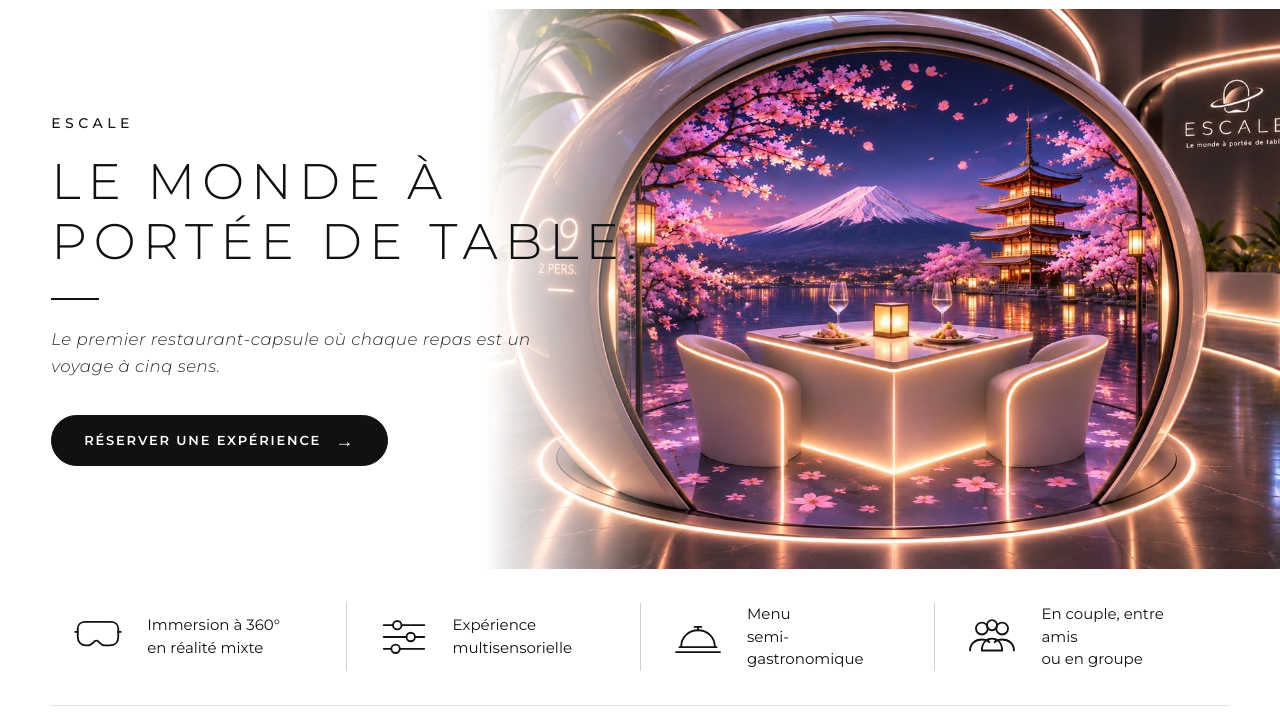
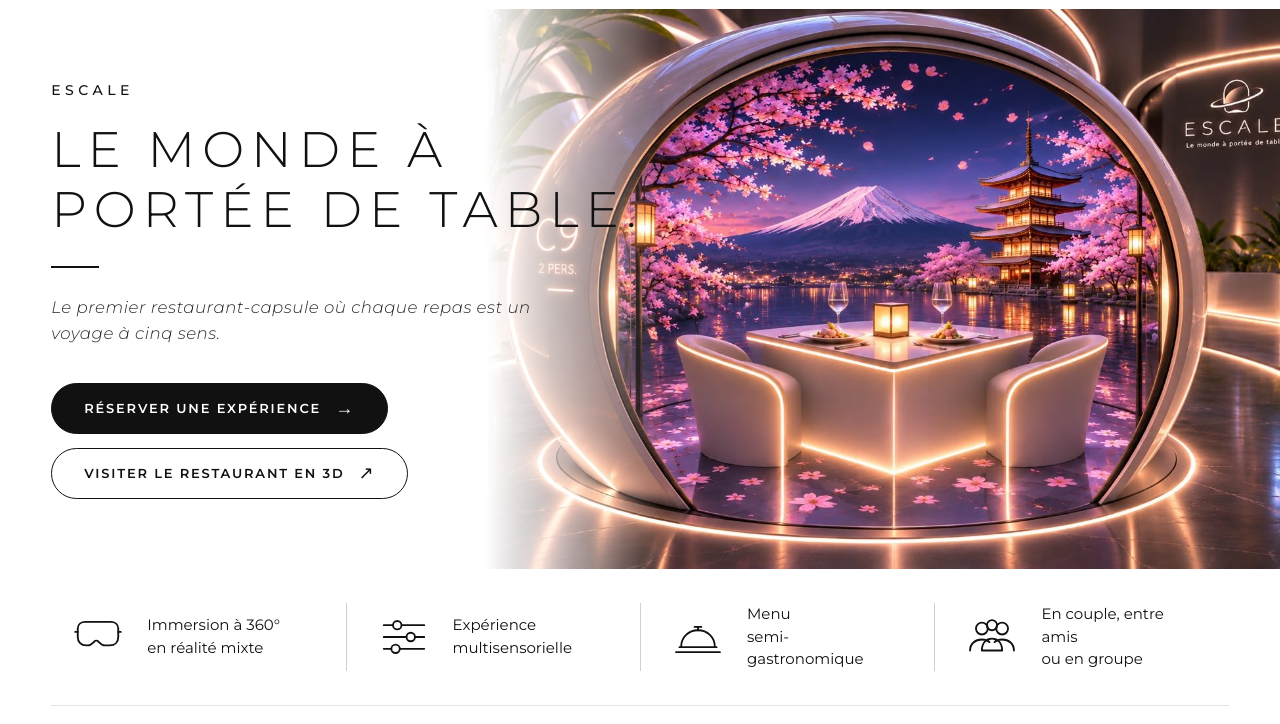
Before and after one commit to Sabriasna/escale, a plain HTML site: page index.html in a window 1280 px wide. Shown: the part 76-800 px from the top of the page. Drawn offline with Linux system fonts and the light colour scheme.

Commit message:
Accueil : bouton vers la visite 3D du restaurant
Co-Authored-By: Claude Opus 5.5 <noreply@anthropic.com>
Claude-Session: https://claude.ai/code/session_01Q2UbNAVXtLEMxeBqXX9E66

```diff
--- a/index.html
+++ b/index.html
@@ -313,7 +313,8 @@ footer .bot{margin-top:40px;padding-top:20px;border-top:1px solid var(--line);di
       <h1>Le monde à<br>portée de table.</h1>
       <div class="bar"></div>
       <p class="lead">Le premier restaurant-capsule où chaque repas est un voyage à cinq sens.</p>
-      <a href="#reserver" class="btn">Réserver une expérience <span class="arr">→</span></a>
+      <a href="#reserver" class="btn">Réserver une expérience <span class="arr">→</span></a><br>
+      <a href="https://claude.ai/artifact/PZ98j6LUrskJTSxWeysnVY" class="btn ghost" target="_blank" rel="noopener" style="margin-top:14px">Visiter le restaurant en 3D <span class="arr">↗</span></a>
     </div></div>
   </div>
   <div class="wrap strip">
```
